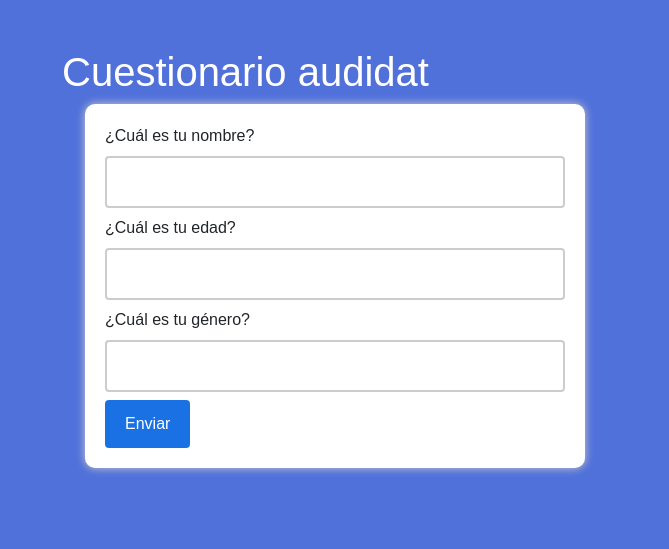
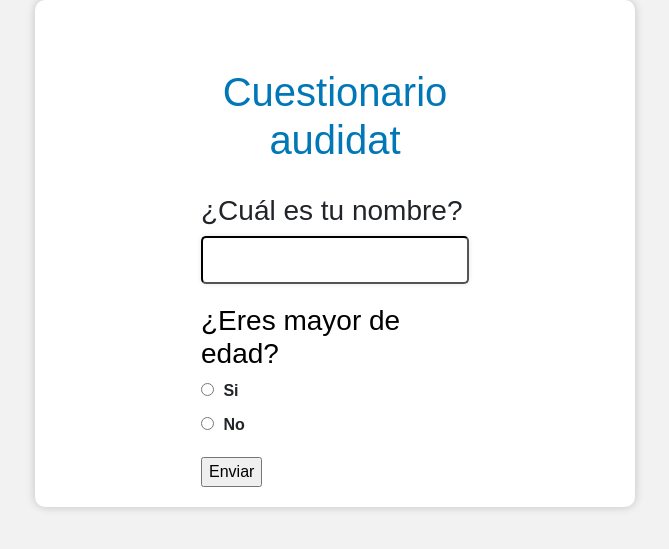
Before and after one commit to pablopalacios23/Flask-Web-App, a Flask app: page / in a window 1280 px wide. Shown: the top 549 px of the page, without its empty margins (305-974 px from the left). Run offline with Flask 3, Linux system fonts and the light colour scheme.

Commit message:
commit 5
Implementado preguntas Si o no

```diff
--- a/app - copia/app.py
+++ b/app - copia/app.py
@@ -1,11 +1,8 @@
 import os
 import json
 from flask import Flask, jsonify, render_template, request
-
 from docx import Document
 from docx.shared import Inches
-from dotenv import load_dotenv
-
 from dotenv import load_dotenv
 
 load_dotenv('./.flaskenv')
@@ -15,23 +12,30 @@ app = Flask(__name__)
 @app.route('/', methods=['GET', 'POST'])
 def index():
     preguntas = [
-            {"texto": "¿Cuál es tu nombre?", "nombre": "nombre", "respuesta": ""},
-            {"texto": "¿Cuál es tu edad?", "nombre": "edad", "respuesta": ""},
-            {"texto": "¿Cuál es tu género?", "nombre": "genero", "respuesta": ""}
+        {"tipo": "texto", "pregunta": "¿Cuál es tu nombre?", "nombre": "nombre", "respuesta": ""},
+        {"tipo": "seleccion", "pregunta": "¿Eres mayor de edad?", "nombre": "mayor_edad", "opciones": ["Sí", "No"], "respuesta": ""}
     ]
 
     if request.method == 'POST':
         respuestas = {}
         for pregunta in preguntas:
-            respuesta = request.form[pregunta['nombre']]
-            pregunta['respuesta'] = respuesta
-            respuestas[pregunta['texto']] = respuesta
+            if pregunta['tipo'] == 'texto':
+                respuesta = request.form[pregunta['nombre']]
+                pregunta['respuesta'] = respuesta
+                respuestas[pregunta['pregunta']] = respuesta
+            elif pregunta['tipo'] == 'seleccion':
+                respuesta = request.form[pregunta['nombre']]
+                pregunta['respuesta'] = respuesta
+                respuestas[pregunta['pregunta']] = respuesta
+        with open('respuestas.json', 'w') as f:
+            json.dump(respuestas, f)
 
-        # Crear el documento Word y agregar las respuestas
+        # Crear documento Word con respuestas
         document = Document()
-        document.add_heading('Respuestas del cuestionario', 0)
+        document.add_heading('Respuestas de la encuesta')
         for pregunta in preguntas:
-            document.add_paragraph(f"{pregunta['texto']}: {pregunta['respuesta']}", style='List Bullet')
+            document.add_heading(pregunta['pregunta'], level=2)
+            document.add_paragraph(pregunta['respuesta'])
         document.save('respuestas.docx')
 
         return 'Formulario enviado correctamente'
--- a/app - copia/respuestas.json
+++ b/app - copia/respuestas.json
@@ -1 +1 @@
-{"\u00bfCu\u00e1l es tu nombre?": "Pablo Palacios L\u00f3pez", "\u00bfCu\u00e1l es tu edad?": "56", "\u00bfCu\u00e1l es tu g\u00e9nero?": "Masculino"}
+{"\u00bfCu\u00e1l es tu nombre?": "Pablo Palacios L\u00f3pez", "\u00bfEres mayor de edad?": "si"}
--- a/app - copia/static/style.css
+++ b/app - copia/static/style.css
@@ -1,41 +1,59 @@
 body {
-    font-family: Arial, sans-serif;
-    background-color: #5070da;
-  }
-
-  h1{
-    color: #fff;
-  }
-
-  form {
-    max-width: 500px;
-    margin: 0 auto;
-    background-color: #fff;
-    padding: 20px;
-    border-radius: 10px;
-    box-shadow: 0px 0px 10px #ccc;
-  }
-
-  input[type=text] {
-    width: 100%;
-    padding: 12px 20px;
-    margin: 8px 0;
-    box-sizing: border-box;
-    border: 2px solid #ccc;
-    border-radius: 4px;
-    font-size: 16px;
-  }
-
-  input[type=submit] {
-    background-color: #1971e4;
-    color: white;
-    padding: 12px 20px;
-    border: none;
-    border-radius: 4px;
-    cursor: pointer;
-    font-size: 16px;
-  }
-
-  input[type=submit]:hover {
-    background-color: #677ddd;
-  }
+  font-family: Arial, sans-serif;
+  background-color: #f2f2f2;
+}
+.container {
+  max-width: 600px;
+  margin: 0 auto;
+  padding: 20px;
+  background-color: #fff;
+  border-radius: 10px;
+  box-shadow: 0 0 10px rgba(0,0,0,0.2);
+}
+h1 {
+  text-align: center;
+  color: #0077b6;
+  margin-bottom: 30px;
+}
+label {
+  display: block;
+  margin-bottom: 10px;
+  font-weight: bold;
+}
+input[type="text"] {
+  display: block;
+  width: 100%;
+  padding: 10px;
+  margin-bottom: 20px;
+  border-radius: 5px;
+  border-color: #000000;
+  box-shadow: 0 0 5px rgba(0,0,0,0.1);
+}
+.yesno {
+  display: block;
+  align-items: center;
+  margin-bottom: 20px;
+}
+.yesno h3 {
+  margin-right: 20px;
+  font-weight: normal;
+  color: #000000;
+}
+.yesno label {
+  margin-right: 10px;
+}
+.yesno input[type="radio"] {
+  margin-right: 5px;
+}
+.btn-submit {
+  background-color: #2057cf;
+  color: #fff;
+  padding: 10px 20px;
+  border: none;
+  border-radius: 5px;
+  cursor: pointer;
+  transition: background-color 0.2s ease;
+}
+.btn-submit:hover {
+  background-color: #006699;
+}
--- a/app - copia/templates/index.html
+++ b/app - copia/templates/index.html
@@ -5,21 +5,26 @@
 <h1>Cuestionario audidat{{ name }}</h1>
 <script src="https://cdn.jsdelivr.net/npm/vue/dist/vue.js"></script>
 
-
-
-
 <form method="POST">
   {% for pregunta in preguntas %}
-    <div>
-      <label>{{ pregunta.texto }}</label>
-      <input type="text" name="{{ pregunta.nombre }}">
-    </div>
+    {% if pregunta.tipo == 'seleccion' %}
+      <div class="yesno">
+        <h3>{{ pregunta.pregunta }}</h3>
+        <label>
+          <input type="radio" name="{{ pregunta.nombre }}" value="si"> Si
+        </label>
+        <label>
+          <input type="radio" name="{{ pregunta.nombre }}" value="no"> No
+        </label>
+      </div>
+    {% else %}
+      <div class="question">
+        <h3>{{ pregunta.pregunta }}</h3>
+        <input type="text" name="{{ pregunta.nombre }}">
+      </div>
+    {% endif %}
   {% endfor %}
   <input type="submit" value="Enviar">
 </form>
 
-
-
-
-
 {% endblock %}
```
Also changed, not shown: 1 other file.
